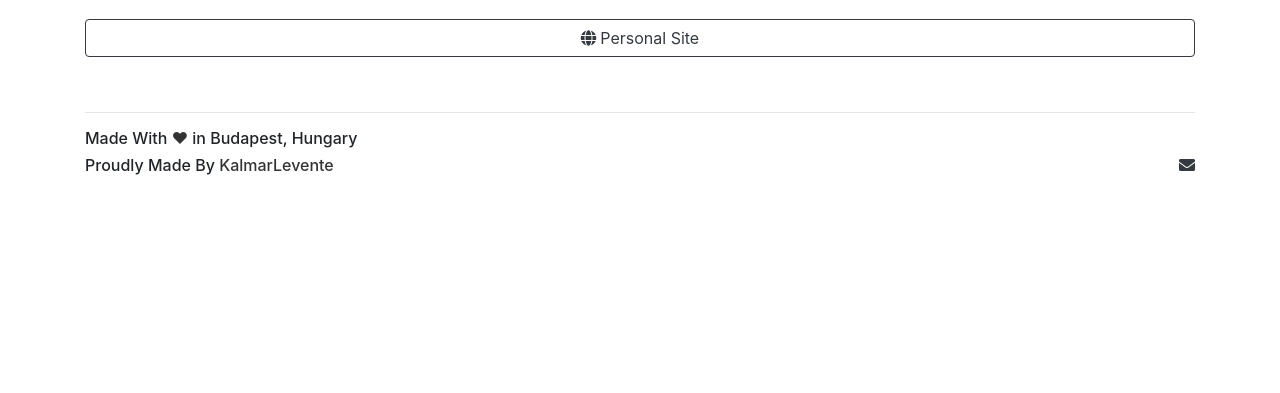
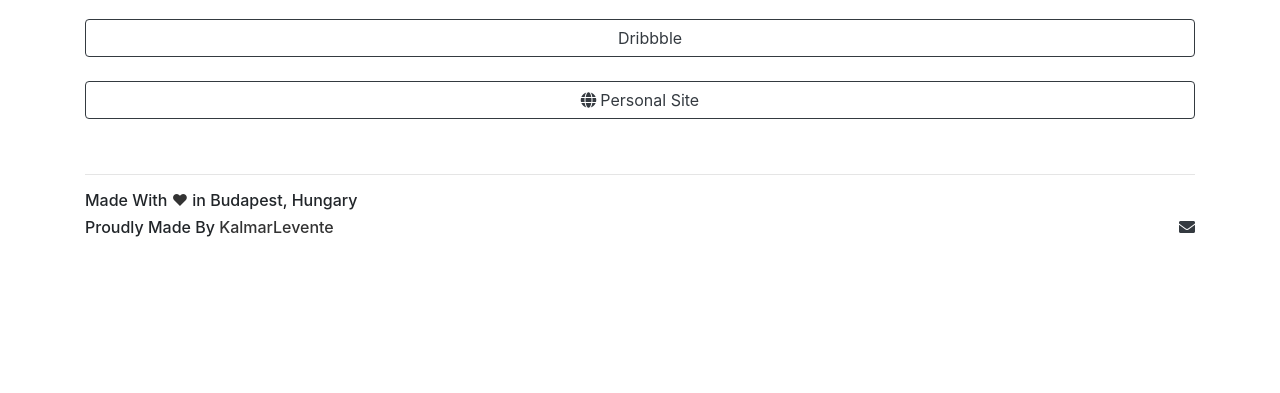
Before and after one commit to Levix5/kalmarlevente, a plain HTML site: page links.html in a window 1280 px wide. Shown: the part 407-800 px from the top of the page. Drawn offline with nearby package versions, Linux system fonts and the light colour scheme.

Commit message:
Add files via upload

```diff
--- a/links.html
+++ b/links.html
@@ -74,6 +74,8 @@
   <br>
   <a href="https://bit.ly/2ODbBrR" class="btn btn-outline-dark btn-block" role="button" target="_blank"><i class="fab fa-twitter">&nbsp;</i>Twitter</a>
   <br>
+  <a href="https://bit.ly/35SWoLK" class="btn btn-outline-dark btn-block" role="button" target="_blank"><i class="fa fa-dribbble-square">&nbsp;</i>Dribbble</a>
+<br>
   <a href="https://bit.ly/3Bi8EB6" class="btn btn-outline-dark btn-block" role="button" target="_blank"><i class="fa fa-globe">&nbsp;</i>Personal Site</a>
 </div>
   <div class="footer mt-5">
```
